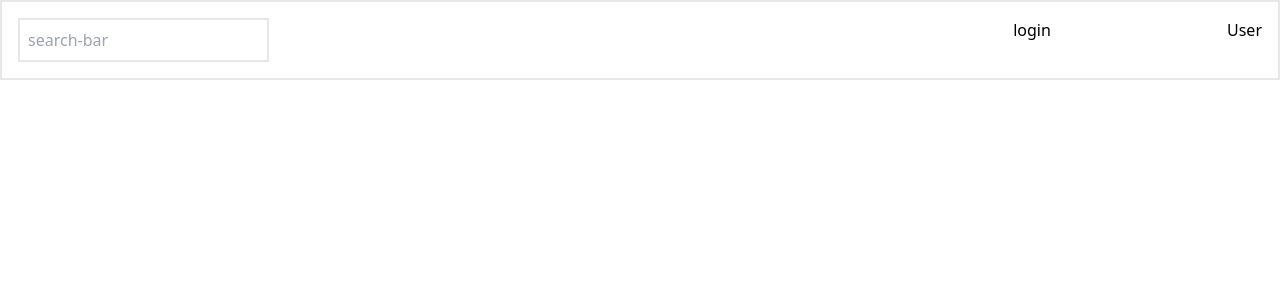
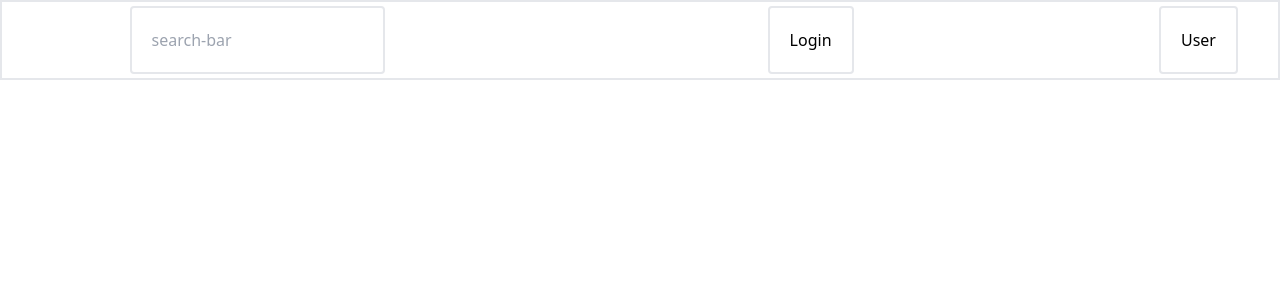
Before and after one commit to Morten-Kodehode/mkrTube, a React (Vite) app: page / in a window 1280 px wide. Shown: the top 300 px of the page. Built offline with nearby package versions, Linux system fonts and the light colour scheme.

Commit message:
base of the header.

```diff
--- a/src/components/Header/Header.tsx
+++ b/src/components/Header/Header.tsx
@@ -4,12 +4,10 @@ import { Search } from "./Search/Search";
 
 export function Header() {
   return (
-    <div className="flex flex-row justify-between p-4 border-solid border-2 border-grey">
+    <div className="grid grid-cols-10 grid-rows-1 h-20 items-center justify-center border-solid border-2">
       <Search />
-      <div className="flex flex-row w-1/5 justify-between">
-        <Login />
-        <User />
-      </div>
+      <Login />
+      <User />
     </div>
   );
 }
--- a/src/components/Header/Login/Login.tsx
+++ b/src/components/Header/Login/Login.tsx
@@ -1,3 +1,33 @@
+import { useState } from "react";
 export function Login() {
-  return <h1>login</h1>;
+  const [showLogin, setShowLogin] = useState(false);
+  return (
+    <div className="col-start-7 col-span-1 flex">
+      <button
+        className="mr-4 border-solid border-2 p-5  rounded"
+        onClick={() => {
+          setShowLogin(!showLogin);
+        }}
+      >
+        {/* this is the Login button, it hides the two input fields for username and password with useState while the state is false.
+        clicking the button turns it into true and reveals the input fields below */}
+        Login
+      </button>
+      <div>
+        {showLogin && (
+          <div className="">
+            <input
+              className="border-solid border-2 rounded m-1"
+              type="string"
+              placeholder="Username"
+            ></input>
+            <input
+              className="border-solid border-2 rounded m-1"
+              placeholder="Password"
+            ></input>
+          </div>
+        )}
+      </div>
+    </div>
+  );
 }
--- a/src/components/Header/Search/Search.tsx
+++ b/src/components/Header/Search/Search.tsx
@@ -1,6 +1,6 @@
 export function Search() {
   return (
-    <div className="border-solid border-2 border-grey p-2">
+    <div className="col-start-2 col-span-2 border-solid border-2 p-5 w-auto rounded">
       <input className="" type="string" placeholder="search-bar" />
     </div>
   );
--- a/src/components/Header/User/User.tsx
+++ b/src/components/Header/User/User.tsx
@@ -1,3 +1,27 @@
+import { useState } from "react";
+
 export function User() {
-  return <h1>User</h1>;
+  const [showLogin, setShowLogin] = useState(false);
+  return (
+    <div className="col-start-10 flex flex-row-reverse">
+      <button
+        className="mr-10 border-solid border-2 p-5 rounded"
+        onClick={() => {
+          setShowLogin(!showLogin);
+        }}
+      >
+        {/* this is the Login button, it hides the two input fields for username and password with useState while the state is false.
+        clicking the button turns it into true and reveals the input fields below */}
+        User
+      </button>
+      <div>
+        {showLogin && (
+          <div className="flex flex-col">
+            <button className="border-solid border-2">settings</button>
+            <button className="border-solid border-2">Log Out</button>
+          </div>
+        )}
+      </div>
+    </div>
+  );
 }
```
